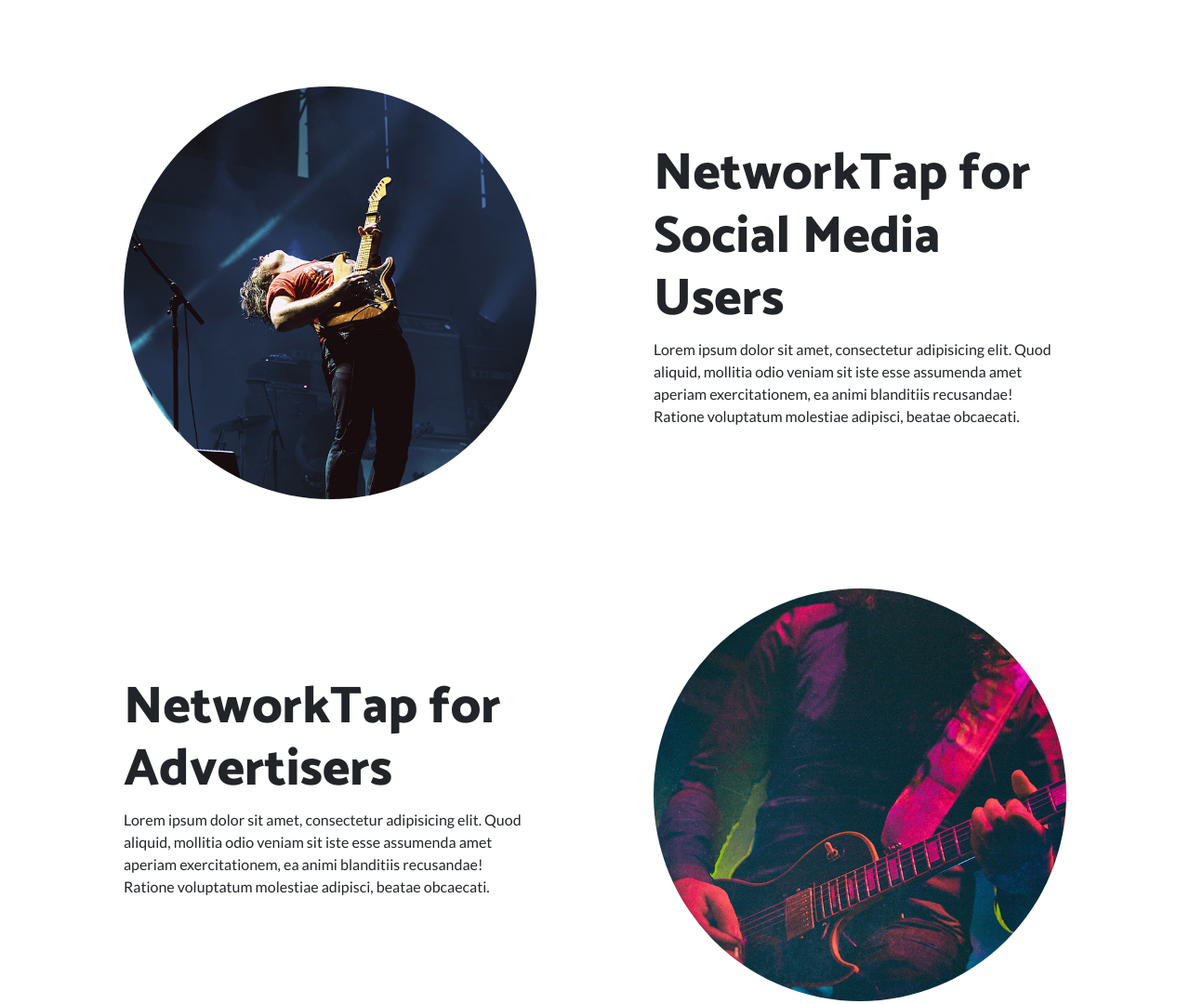
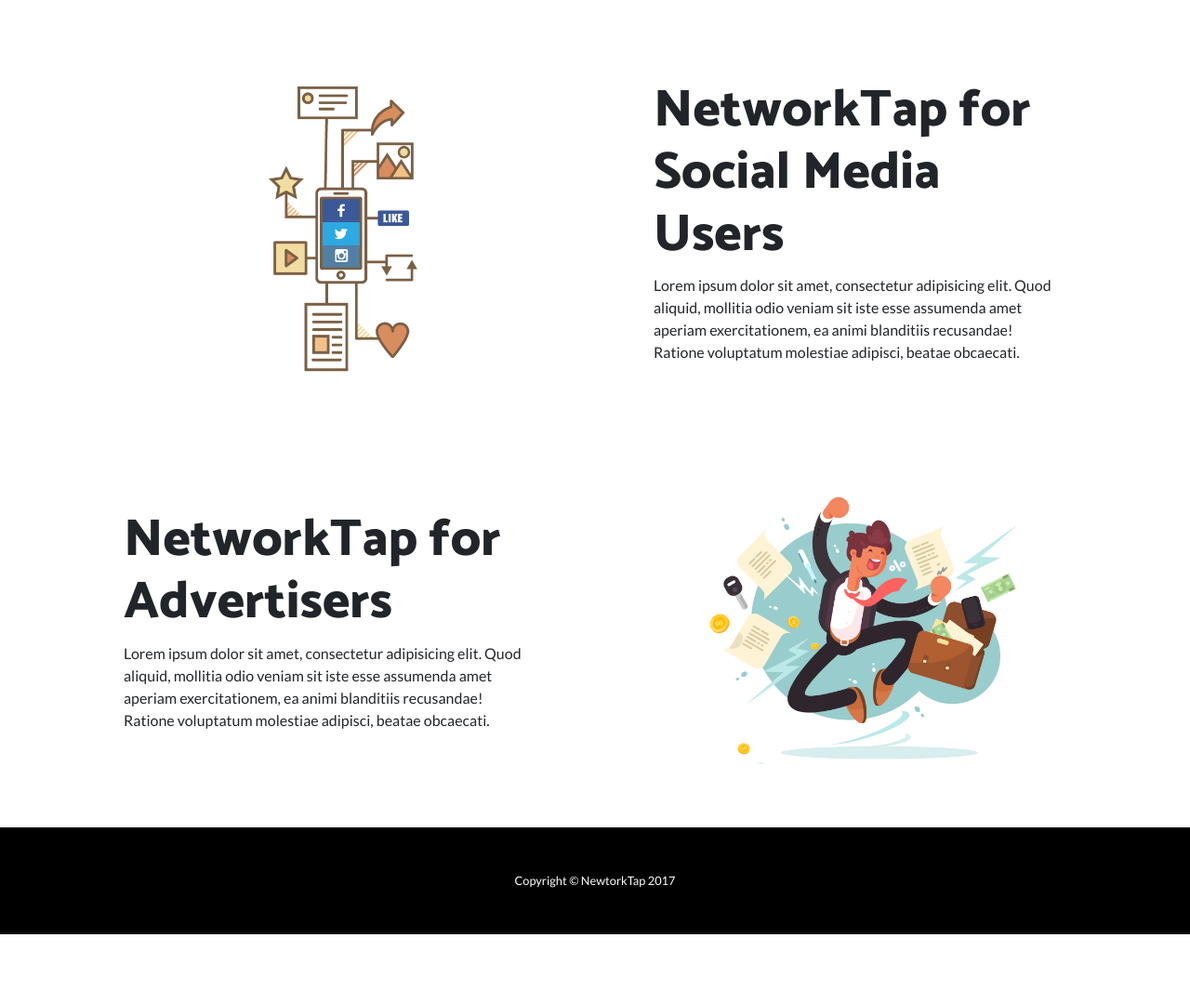
Before and after one commit to NetworkTap/networktap.github.io, a website: page index.html in a window 1280 px wide. Shown: the part 1493-2573 px from the top of the page at 93% size. After the commit the page ends 2498 px from the top, so only its background shows below. Drawn offline with nearby package versions, Linux system fonts and the light colour scheme.

Commit message:
added graphics

```diff
--- a/index.html
+++ b/index.html
@@ -96,7 +96,7 @@
         <div class="row align-items-center">
           <div class="col-lg-6 order-lg-2">
             <div class="p-5">
-              <img class="img-fluid rounded-circle" src="img/01.jpg" alt="">
+              <img class="img-fluid rounded-circle" src="img/ads.png" alt="">
               <a href="#advertise" class="btn btn-primary btn-xl rounded-pill mt-5">Advertise</a>
               <a href="#money" class="btn btn-secondary btn-xl rounded-pill mt-5">Make Money</a>
             </div>
@@ -118,7 +118,7 @@
         <div class="row align-items-center">
           <div class="col-lg-6">
             <div class="p-5">
-              <img class="img-fluid rounded-circle" src="img/02.jpg" alt="">
+              <img class="img-fluid rounded-circle" src="img/forUsers.png" alt="">
             </div>
           </div>
           <div class="col-lg-6">
@@ -136,7 +136,7 @@
         <div class="row align-items-center">
           <div class="col-lg-6 order-lg-2">
             <div class="p-5">
-              <img class="img-fluid rounded-circle" src="img/03.jpg" alt="">
+              <img class="img-fluid rounded-circle" src="img/businessman.png" alt="">
             </div>
           </div>
           <div class="col-lg-6 order-lg-1">
```
Also changed, not shown: img/ads.png (added), img/businessman.png (added), img/forUsers.png (added), img/moneytree.gif (added).
